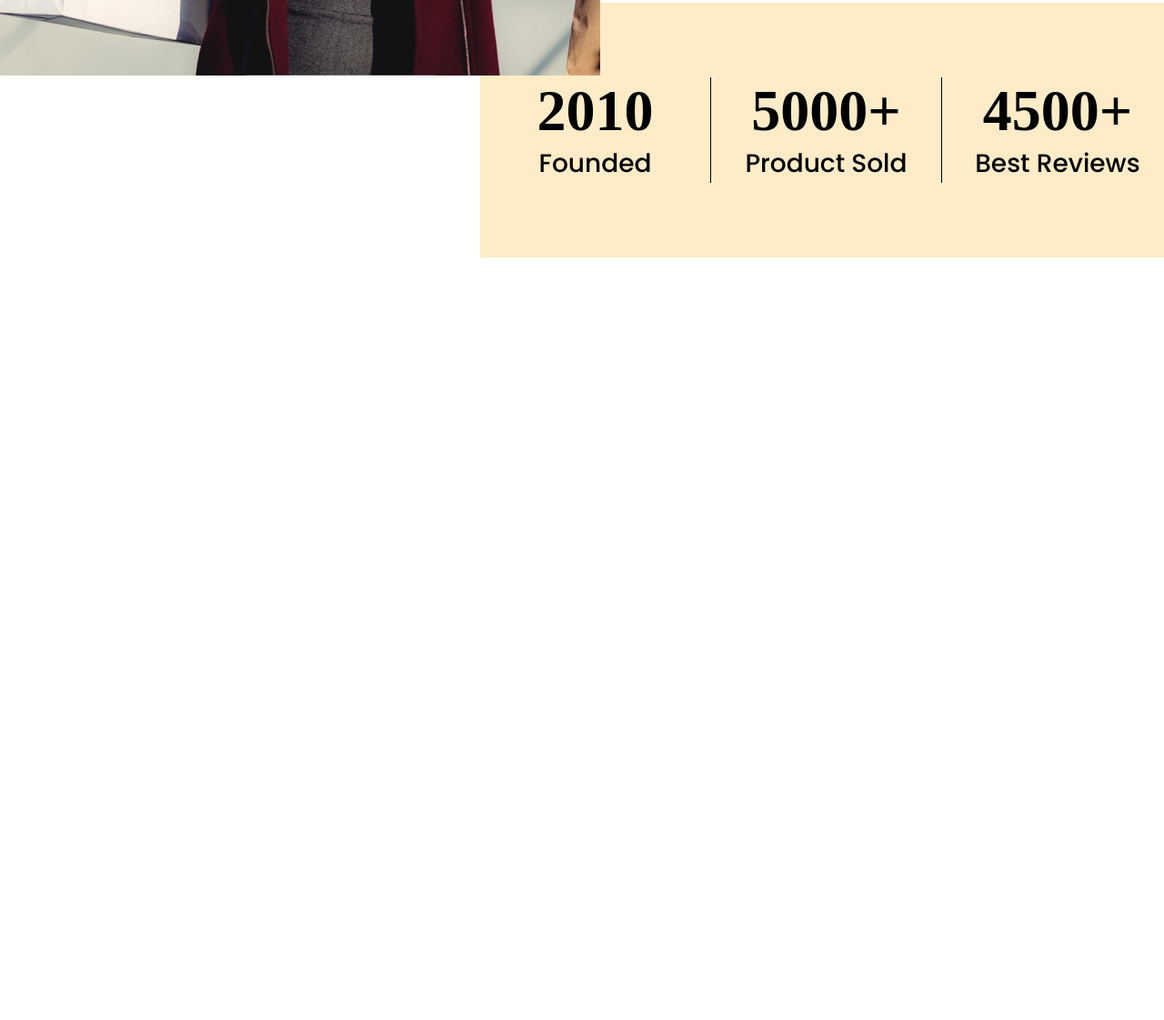
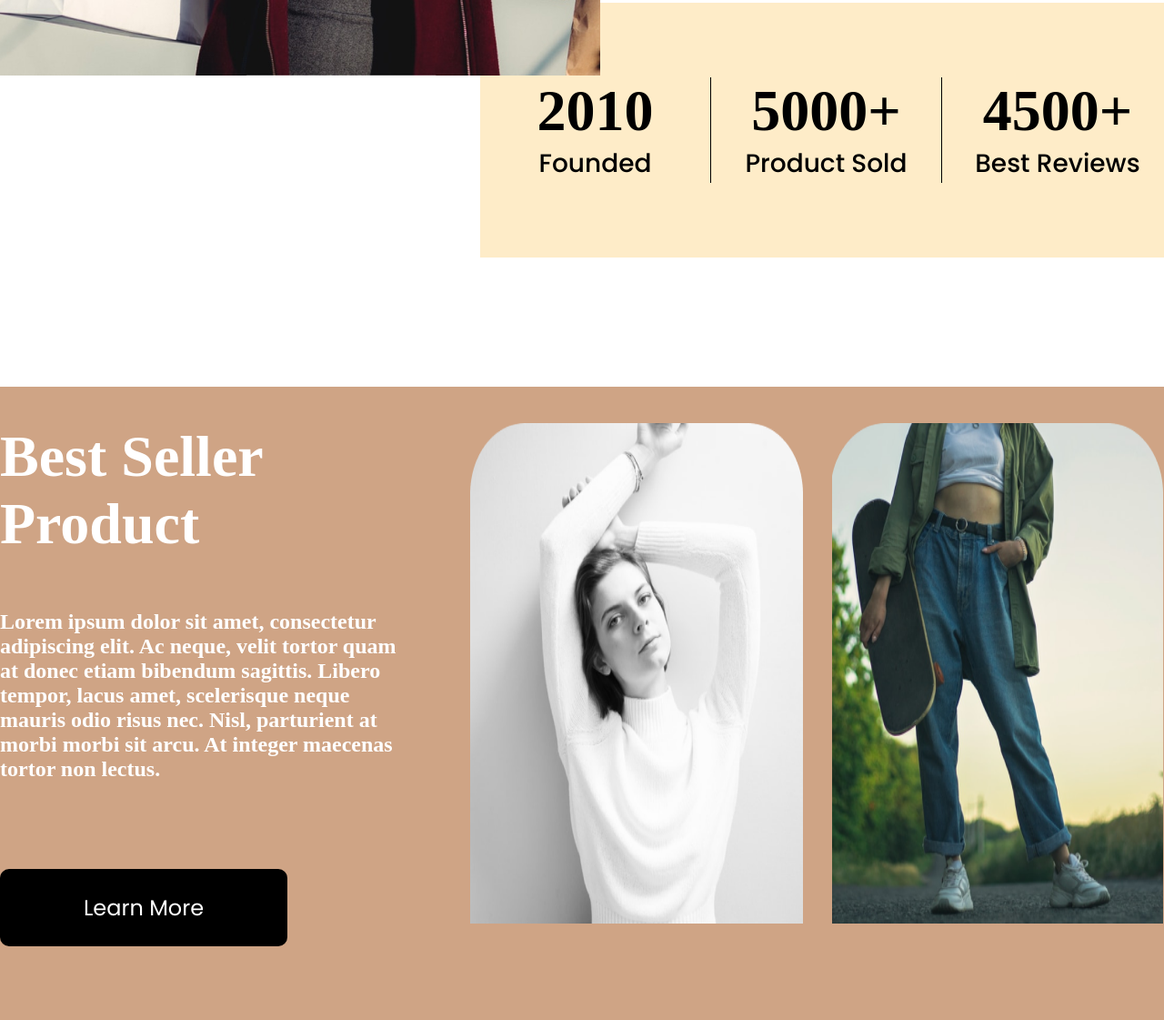
Before and after one commit to shahjalalrafid-dev/fashion-style-project, a plain HTML site: page index.html in a window 1280 px wide. Shown: the part 2596-3717 px from the top of the page at 91% size. Before the commit the page ends 3021 px from the top, so only its background shows below. Drawn offline with Linux system fonts and the light colour scheme; a web font is replaced by a local one.

Commit message:
best seller part added again

```diff
--- a/index.html
+++ b/index.html
@@ -121,7 +121,7 @@
     </section>
     <!-- Overview Section End -->
     <!-- Best Seller Section Start -->
-    <!-- <section class="bestseller">
+    <section class="bestseller">
         <div class="container">
             <div class="box">
                 <div class="best_seller_description">
@@ -163,7 +163,7 @@
 
             </div>
         </div>
-    </section> -->
+    </section>
     <!-- Best Seller Section End -->
 
 
```
